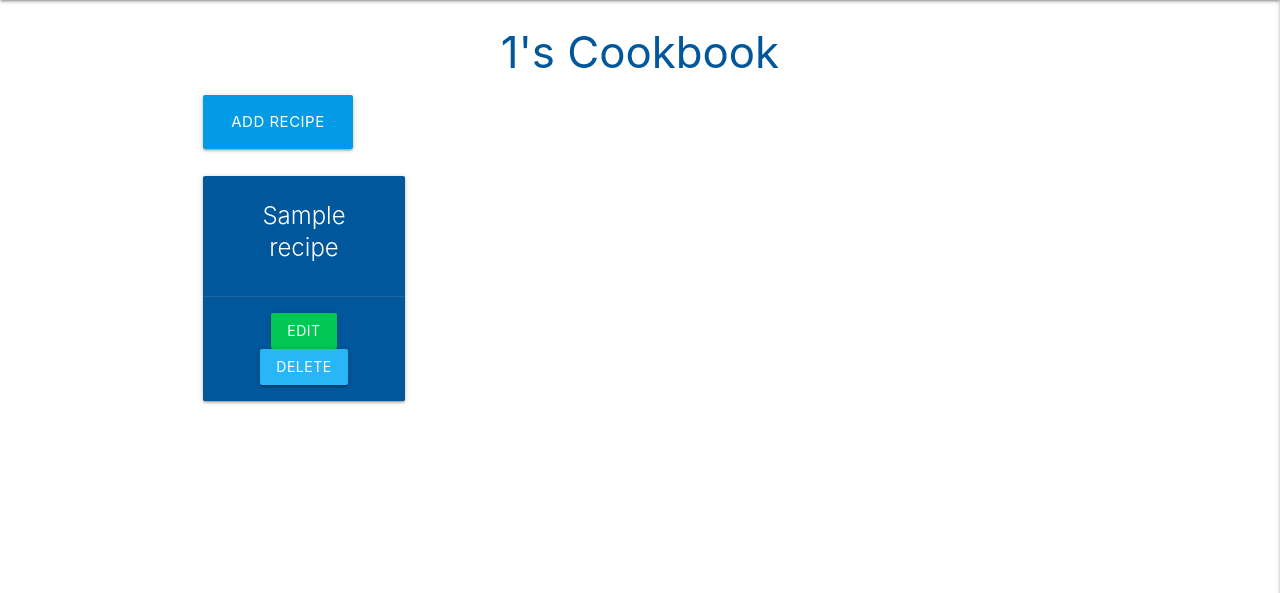
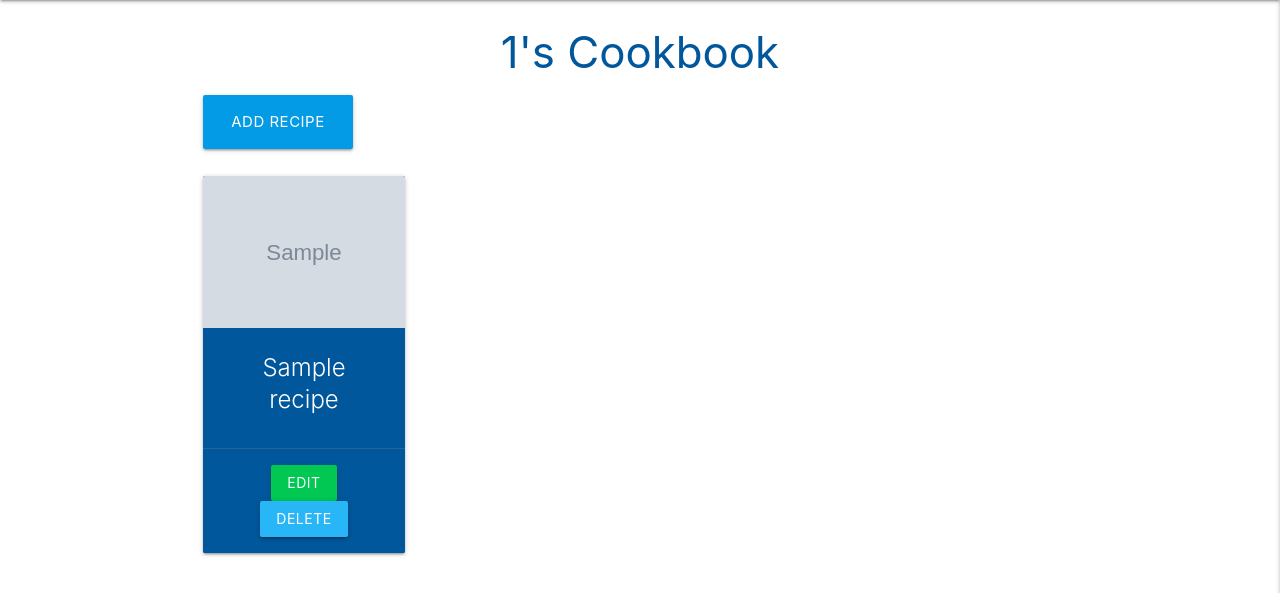
Before and after one commit to coder187/ci_ms3_cookbook, a Flask app: page /mycookbook/1 in a window 1280 px wide. Shown: the part 64-657 px from the top of the page. Run offline with Flask 2, Linux system fonts and the light colour scheme; the visitor is signed in with stand-in values (Sample User, id 1); grey boxes marked "Sample" are stand-in pictures; a database or web service that is not in the repository returns one stand-in record (values such as "Sample title"); some libraries are stand-ins or nearby versions.

Commit message:
add image to card mycookbook page

```diff
--- a/app.py
+++ b/app.py
@@ -97,8 +97,10 @@ def mycookbook(username):
 
     if session.get('user'):
         my_recipes = list(mongo.db.recipes.find({"added_by": session["user"]}))
-        # my_pinned = list(mongo.db.recipes.find({"created_by": session["user"]}))
-        return render_template("mycookbook.html",username=session["user"], my_recipes = my_recipes)
+        # my_pinned = list(mongo.db.recipes.find({"created_by": session["user"]
+        #                                       }))
+        return render_template("mycookbook.html", username=session["user"],
+                               my_recipes=my_recipes)
 
     # if not auhtenitcated redirect to login page
     return redirect(url_for("login"))
--- a/templates/mycookbook.html
+++ b/templates/mycookbook.html
@@ -17,6 +17,9 @@
         {% for recipe in my_recipes %}
             <div class="col s12 m3">
                 <div class="card light-blue darken-4 text-shadow center-align">
+                    <div class="card-image">
+                        <img src="{{ recipe.image_url }}" alt="recipe image">
+                    </div>
                     <div class="card-content white-text">
                         <span class="card-title">{{ recipe.name }}</span>
                     </div>
```
